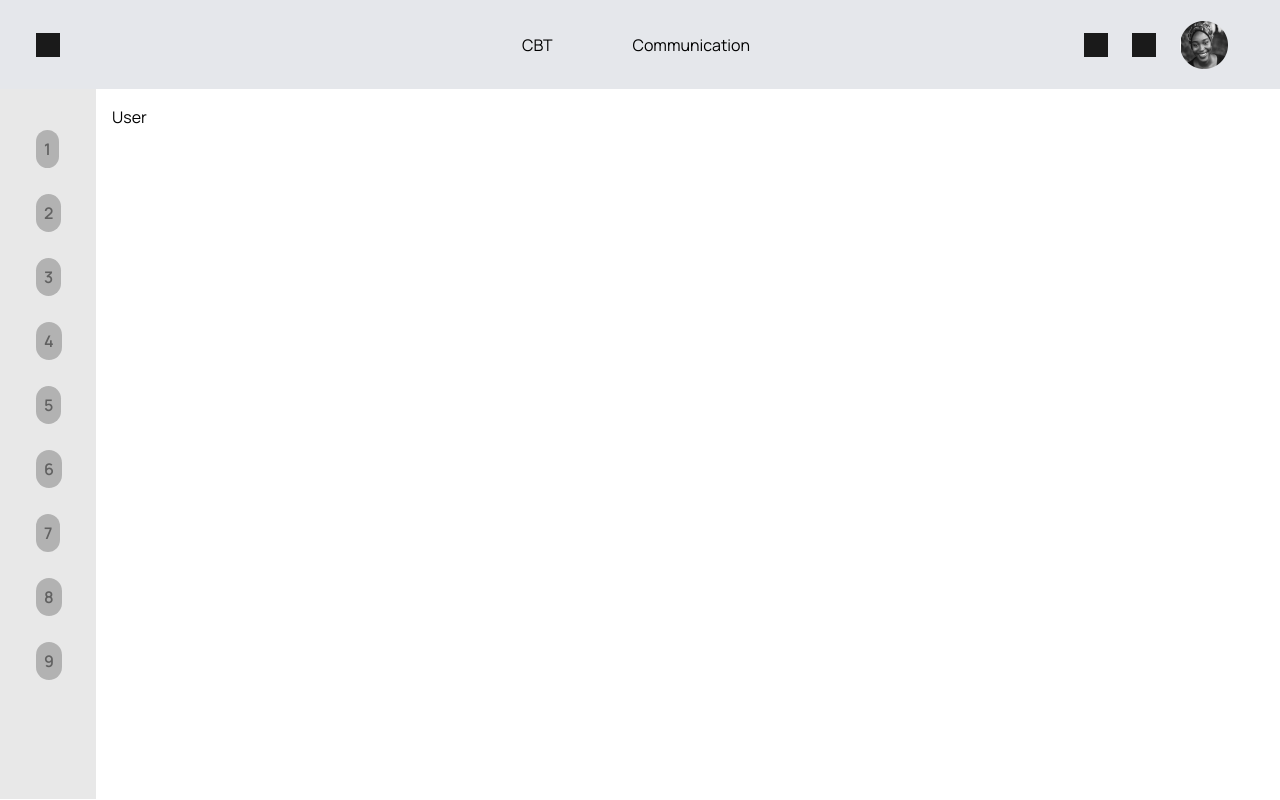
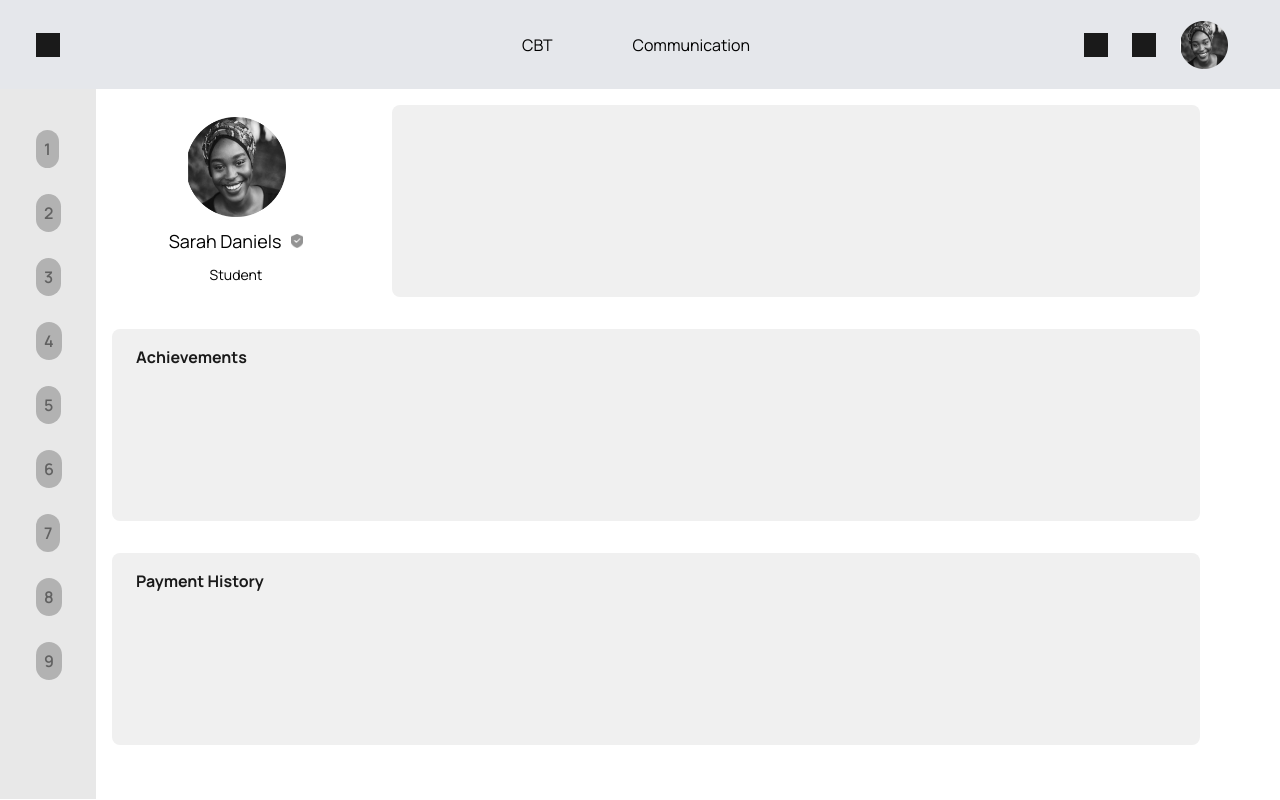
Before and after one commit to AJ1732/capstone_schoolbase_lms, a React (Vite) app: page /software/user in a window 1280 px wide. Built offline with nearby package versions, Linux system fonts and the light colour scheme.

Commit message:
feat: add elements to user page

```diff
--- a/src/anatomy/Pages/User/User.jsx
+++ b/src/anatomy/Pages/User/User.jsx
@@ -1,8 +1,28 @@
 import React from 'react'
+import { ProfileAvatar } from '../../../Components/Avatar'
+import avatarImg from '../../../assets/avatarImg.png'
 
 const User = () => {
   return (
-    <div>User</div>
+    <div className='
+       grid grid-cols-4 grid-rows-[repeat(3,_12rem)] gap-8
+    '>
+      {/* USER AVATAR  */}
+      <div className='col-start-1 col-span-1 size-full flex justify-center items-center'>
+        <ProfileAvatar src={avatarImg} name={'Sarah Daniels'} title={'Student'} />
+      </div>
+
+      <div className='col-start-2 col-span-3 size-full bg-[#F0F0F0] text-[#1A1A1A] py-4 px-6 rounded-lg'>
+
+      </div>
+
+      <div className='col-start-1 col-span-4  min-h-48 size-full bg-[#F0F0F0] text-[#1A1A1A] py-4 px-6 rounded-lg'>
+        <h4 className='font-bold'>Achievements</h4>
+      </div>
+      <div className='col-start-1 col-span-4  min-h-48 size-full bg-[#F0F0F0] text-[#1A1A1A] py-4 px-6 rounded-lg'>
+        <h4 className='font-bold'>Payment History</h4>
+      </div>
+    </div>
   )
 }
 
```
